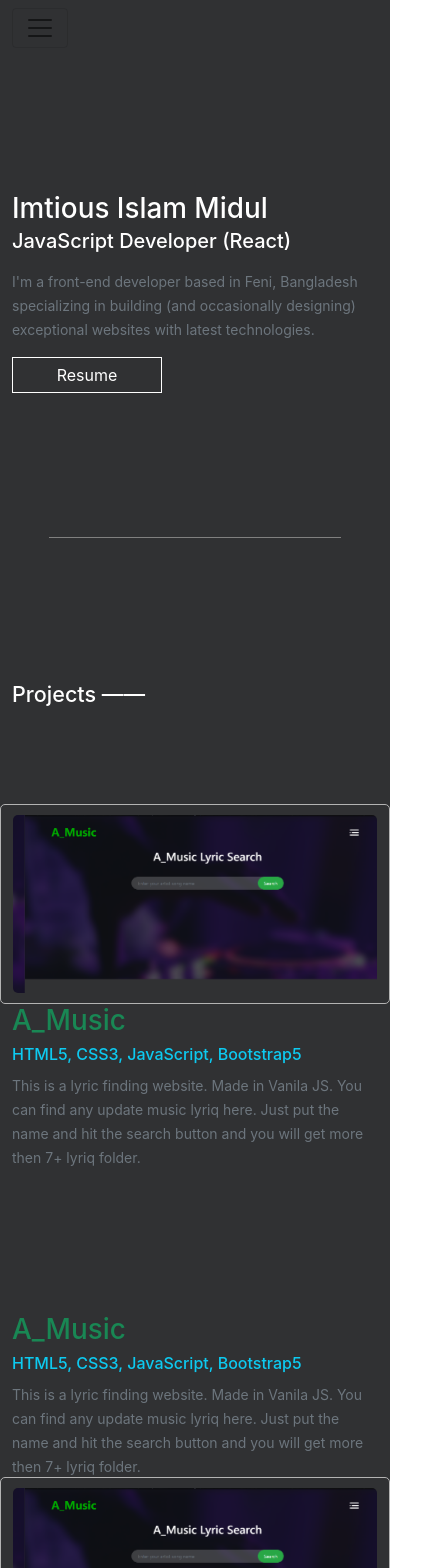
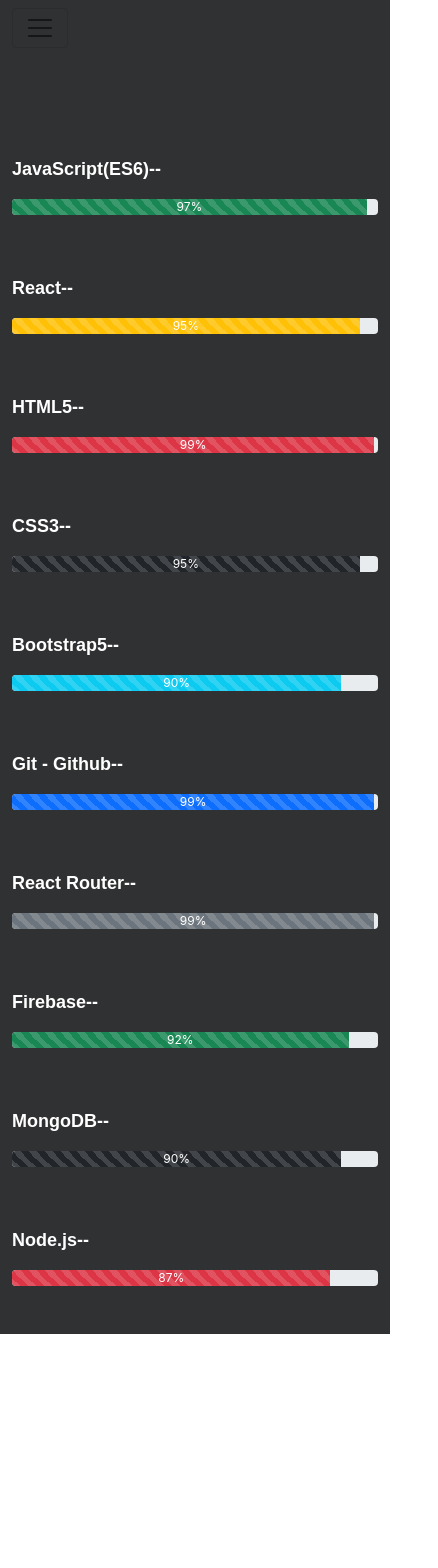
Before and after one commit to Imtious-coder/My_Portfolio, a React (Create React App) app: page /brain in a window 390 px wide. Shown: the top 1568 px of the page, 438 px wide, since content can reach past the window. After the commit the page ends 1334 px from the top, so only its background shows below. Built offline with nearby package versions, Linux system fonts and the light colour scheme.

Commit message:
Brain page complete

```diff
--- a/package.json
+++ b/package.json
@@ -11,8 +11,10 @@
     "@testing-library/jest-dom": "^5.11.10",
     "@testing-library/react": "^11.2.6",
     "@testing-library/user-event": "^12.8.3",
+    "bootstrap": "^4.6.0",
     "hover.css": "^2.3.2",
     "react": "^17.0.2",
+    "react-bootstrap": "^1.5.2",
     "react-dom": "^17.0.2",
     "react-router-dom": "^5.2.0",
     "react-scripts": "4.0.3",
--- a/src/App.js
+++ b/src/App.js
@@ -5,15 +5,27 @@ import {
   Route,
 } from "react-router-dom";
 import Home from './Components/Home/Home/Home';
+import Brain from './Components/Brain/Brain';
+import Navbar from './Components/Home/Navbar/Navbar';
 
 function App() {
   return (
     <Router>
+      <Navbar></Navbar>
       <Switch>
         <Route path="/home">
           <Home />
         </Route>
+        <Route path="/brain">
+          <Brain />
+        </Route>
+        <Route path="/navbar">
+          <Navbar></Navbar>
+        </Route>
         <Route path="/">
+          <Home />
+        </Route>
+        <Route path="*">
           <Home />
         </Route>
       </Switch>
--- /dev/null
+++ b/src/Components/Brain/Brain.css
@@ -0,0 +1,13 @@
+.InsideOfBrain{
+    background-color: #303133;
+}
+
+.Skills{
+    font-family: 'Oswald', sans-serif;
+    color: white;
+    font-size: 18px;
+    font-weight: bold;
+    text-align: left;
+    line-height: auto;
+    padding-top: 60px;
+}
--- /dev/null
+++ b/src/Components/Brain/Brain.js
@@ -0,0 +1,36 @@
+import React from 'react';
+import './Brain.css';
+import { ProgressBar } from 'react-bootstrap';
+
+const Brain = () => {
+    return (
+        <main>
+            <div className="InsideOfBrain">
+                <div className="container pb-5">
+                    <p className="Skills">JavaScript(ES6)--</p>
+                    <ProgressBar striped variant="success" now={97} label={`${97}%`} />
+                    <p className="Skills">React--</p>
+                    <ProgressBar striped variant="warning" now={95} label={`${95}%`} />
+                    <p className="Skills">HTML5--</p>
+                    <ProgressBar striped variant="danger" now={99} label={`${99}%`} />
+                    <p className="Skills">CSS3--</p>
+                    <ProgressBar striped variant="dark" now={95} label={`${95}%`} />
+                    <p className="Skills">Bootstrap5--</p>
+                    <ProgressBar striped variant="info" now={90} label={`${90}%`} />
+                    <p className="Skills">Git - Github--</p>
+                    <ProgressBar striped variant="primary" now={99} label={`${99}%`} />
+                    <p className="Skills">React Router--</p>
+                    <ProgressBar striped variant="secondary" now={99} label={`${99}%`} />
+                    <p className="Skills">Firebase--</p>
+                    <ProgressBar striped variant="success" now={92} label={`${92}%`} />
+                    <p className="Skills">MongoDB--</p>
+                    <ProgressBar striped variant="dark" now={90} label={`${90}%`} />
+                    <p className="Skills">Node.js--</p>
+                    <ProgressBar striped variant="danger" now={87} label={`${87}%`} />
+                </div>
+            </div>
+        </main>
+    );
+};
+
+export default Brain;
--- a/src/Components/Home/Description/Description.js
+++ b/src/Components/Home/Description/Description.js
@@ -4,7 +4,7 @@ import '../../../../node_modules/hover.css/css/hover-min.css';
 
 const Description = () => {
     return (
-        <section className="container mt-5 pb-5">
+        <section className="container pt-5 pb-5">
             <div className="row">
                 <div className="col-md-1"></div>
                 <div className="col-md-6">
--- a/src/Components/Home/Form/Form.js
+++ b/src/Components/Home/Form/Form.js
@@ -5,13 +5,13 @@ const Form = () => {
     return (
         <section>
             <div className="container">
-            <div className="row mt-5 pt-5">
-                <div className="col-md-4 me-3"></div>
-                <div className="col-md-4 ms-5 mt-5 text-white">
-                    <h4>—— Sweet mail ——</h4>
+                <div className="row mt-5 pt-5">
+                    <div className="col-md-4"></div>
+                    <div className="col-md-4 mt-5 text-white d-flex justify-content-center">
+                        <h4>—— Sweet mail ——</h4>
+                    </div>
+                    <div className="col-md-4"></div>
                 </div>
-                <div className="col-md-4"></div>
-            </div>
             </div>
             <div id="contact-us">
                 <section className=" container mt-5 pb-5">
--- a/src/Components/Home/Home/Home.js
+++ b/src/Components/Home/Home/Home.js
@@ -3,13 +3,11 @@ import Articles from '../Articles/Articles';
 import Description from '../Description/Description';
 import Footer from '../Footer/Footer';
 import Form from '../Form/Form';
-import Navbar from '../Navbar/Navbar';
 import Projects from '../Projects/Projects';
 
 const Home = () => {
     return (
         <div style={{backgroundColor:'#303133'}}>
-            <Navbar></Navbar>
             <Description></Description>
             <div style={{borderBottom:'1px solid grey', width:'75%'}} className="container mt-5 pt-5"></div>
             <Projects></Projects>
--- a/src/Components/Home/Navbar/Navbar.js
+++ b/src/Components/Home/Navbar/Navbar.js
@@ -1,19 +1,22 @@
 import React from 'react';
+import { Link } from 'react-router-dom';
 import '../../../../node_modules/hover.css/css/hover-min.css';
 import './Navbas.css';
 
 const Navbar = () => {
     return (
-            <nav class="navbar navbar-expand-lg navbar-light pb-5">
+            <nav style={{backgroundColor:"#303133"}} class="navbar navbar-expand-lg navbar-light pb-5">
                 <div class="container-fluid">
                     <button class="navbar-toggler" type="button" data-bs-toggle="collapse" data-bs-target="#navbarNav" aria-controls="navbarNav" aria-expanded="false" aria-label="Toggle navigation">
                         <span class="navbar-toggler-icon"></span>
                     </button>
                     <div class="collapse navbar-collapse" id="navbarNav">
                         <ul class="navbar-nav ms-auto me-auto">
+                            <Link to="/home">
                             <li class="nav-item me-5">
                                 <a class="nav-link active text-white mt-2 hvr-bob Nav" aria-current="page" href="#">Home</a>
                             </li>
+                            </Link>
                             <li class="nav-item me-5">
                                 <a class="nav-link text-white mt-2 hvr-bob Nav" href="#">About</a>
                             </li>
@@ -23,9 +26,11 @@ const Navbar = () => {
                             <li class="nav-item me-5">
                                 <a class="nav-link text-white hvr-glow Name" href="#">"AS"</a>
                             </li>
+                            <Link to="/brain">
                             <li class="nav-item me-5">
                                 <a class="nav-link text-white hvr-bob mt-2 Nav" href="#">Brain</a>
                             </li>
+                            </Link>
                             <li class="nav-item me-5">
                                 <a class="nav-link text-white hvr-bob mt-2 Nav" href="#">Blog</a>
                             </li>
```
Also changed, not shown: 1 other file (tests, documents, lock files or other folders).
